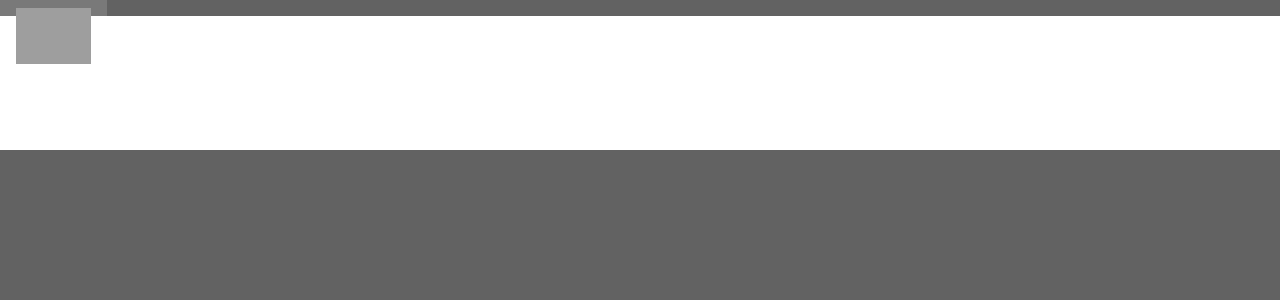
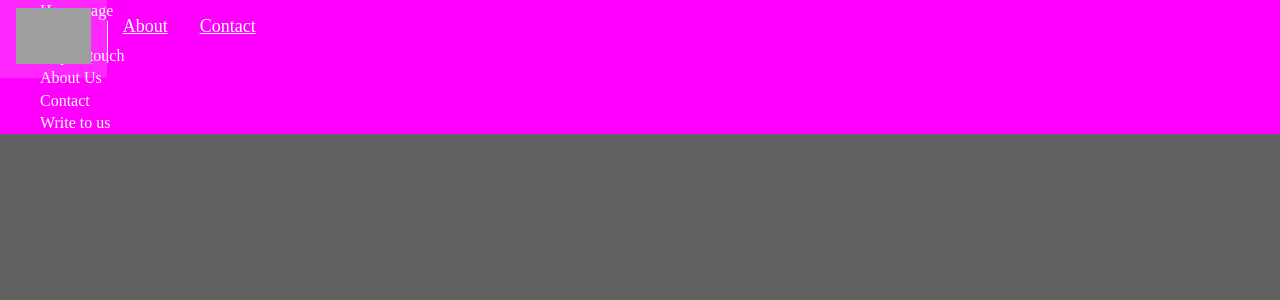
Before and after one commit to leozhi819/leozhi819.github.io, a PHP site: page / in a window 1280 px wide. Shown: the top 300 px of the page. Run offline with PHP 8.4, Linux system fonts and the light colour scheme; grey boxes are pictures that could not be loaded.

Commit message:
Update main.css

```diff
--- a/css/main.css
+++ b/css/main.css
@@ -9,9 +9,14 @@ body,html,h1,h2,h3,h4,h5,h6,a,ul,li{}
 
 body{
 	font-family:opensans;
-	background:#fff;
+	background:#f0f;
 	margin:0;
 	padding:0
+}
+
+ul,li{
+	list-style:none outside none;
+	margin:0
 }
 
 .header-top{
```
